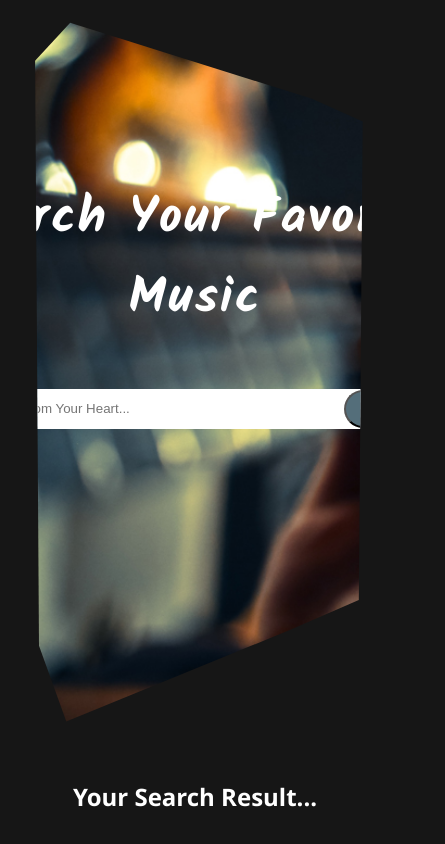
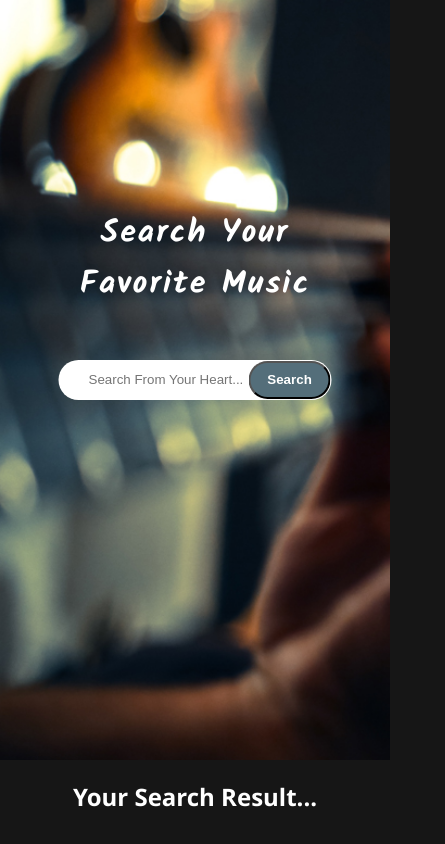
Before and after one commit to Starkaran/Music_lyric_webApp, a plain HTML site: page index.html in a window 390 px wide. Shown: the whole page, 445 px wide, since content can reach past the window. Drawn offline with Linux system fonts and the light colour scheme.

Commit message:
resolved the responsive issue

```diff
--- a/style.css
+++ b/style.css
@@ -6,7 +6,6 @@
     box-sizing: border-box;
     text-transform: capitalize;
     margin: 0;
-
 
 }
 body{
@@ -134,6 +133,25 @@ p{
 @media (max-width:500px){
     header{
         width: 100%;
+        clip-path: none;
+
+    }
+    .container{
+        width: 70%;
+        font-size: 1rem;
+    }
+    form{
+        width: 100%;
+        font-size: .5rem;
+    }
+    button{
+        width: 30%;
+    }
+    .song-list{
+        width: 80%;
+    }
+    .song-list li{
+        width: 100%;
     }
 
 
```
